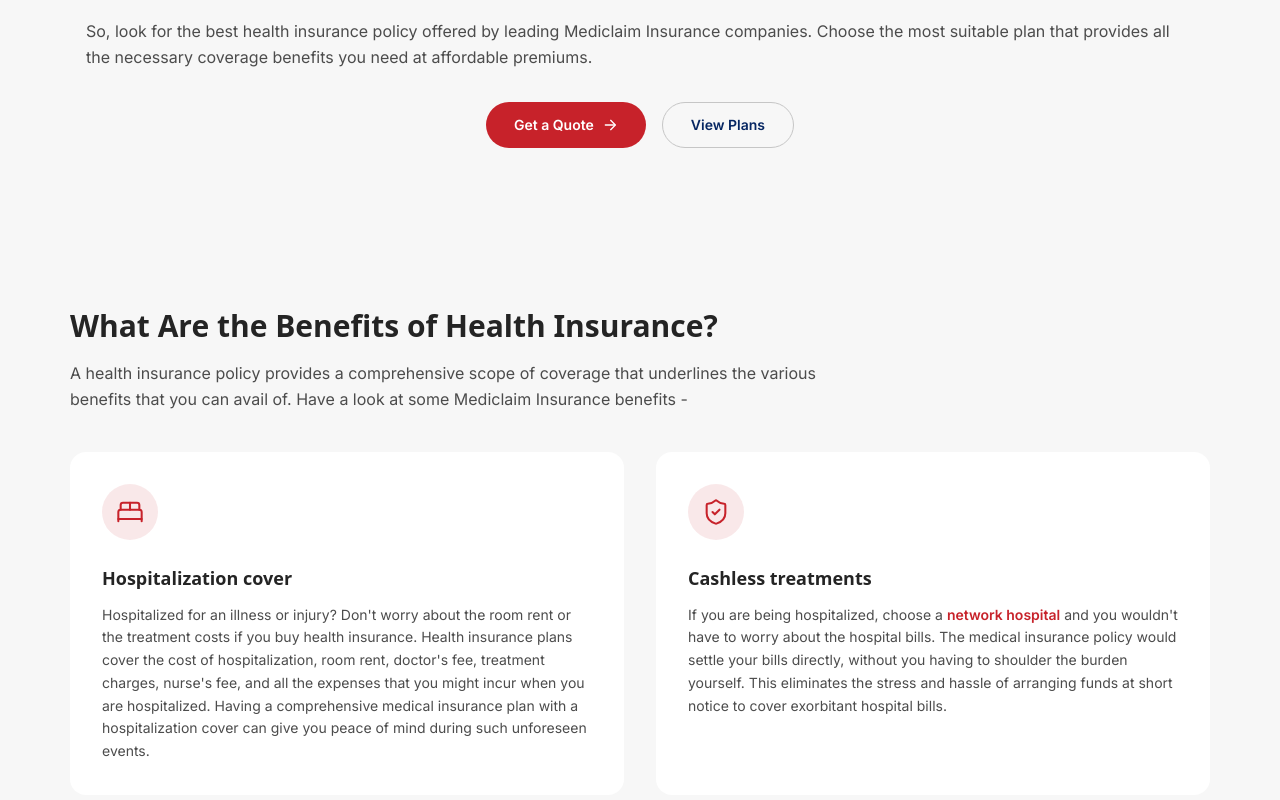
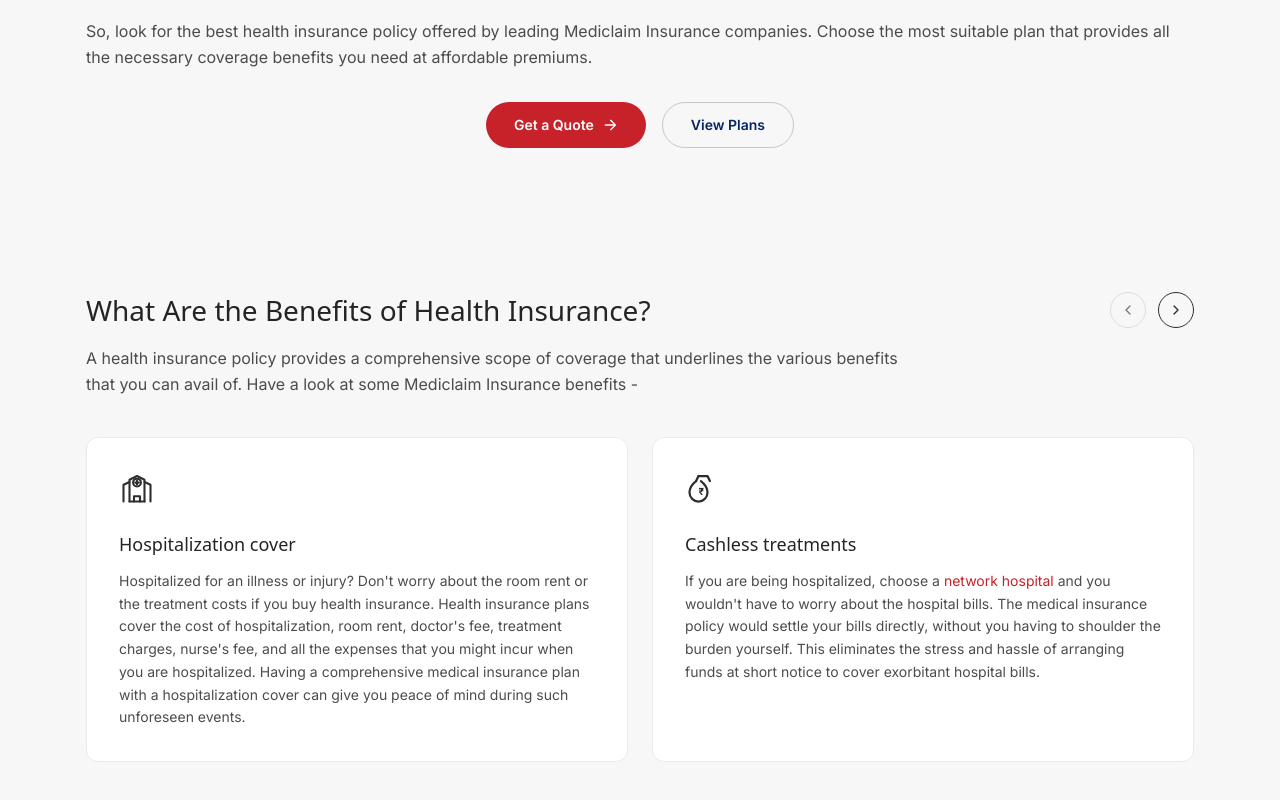
Before and after one commit to Dhamodharan-sw-dev/HLS, a React (Vite) app: page / in a window 1280 px wide. Shown: the part 5473-6273 px from the top of the page. Built offline with nearby package versions, Linux system fonts and the light colour scheme; a web font is replaced by a local one.

Commit message:
Rebuild Benefits from shared design screenshot: correct heading/copy, carousel nav arrows, hand-drawn line icons matching design instead of lucide-react

```diff
--- a/package.json
+++ b/package.json
@@ -10,7 +10,6 @@
     "preview": "vite preview"
   },
   "dependencies": {
-    "lucide-react": "^1.34.0",
     "react": "^19.2.8",
     "react-dom": "^19.2.8"
   },
--- a/src/components/icons.tsx
+++ b/src/components/icons.tsx
@@ -96,6 +96,40 @@ export function HeartIcon(props: IconProps) {
   return (
     <svg {...base} {...props}>
       <path d="M19 14c1.49-1.46 3-3.21 3-5.5A5.5 5.5 0 0 0 16.5 3c-1.76 0-3 .5-4.5 2-1.5-1.5-2.74-2-4.5-2A5.5 5.5 0 0 0 2 8.5c0 2.3 1.5 4.05 3 5.5l6.16 6.16a2 2 0 0 0 2.83 0Z" />
+    </svg>
+  )
+}
+
+export function HospitalBuildingIcon(props: IconProps) {
+  return (
+    <svg {...base} strokeWidth={1.4} {...props}>
+      <path d="M7 21V6.5L12 4l5 2.5V21" />
+      <path d="M7 21h10" />
+      <circle cx="12" cy="8.4" r="2.6" />
+      <path d="M12 7.2v2.4M10.8 8.4h2.4" />
+      <path d="M10 21v-3.5h4V21" />
+      <path d="M3 21V9.8L7 8" />
+      <path d="M21 21V9.8L17 8" />
+    </svg>
+  )
+}
+
+export function MoneyBagIcon(props: IconProps) {
+  return (
+    <svg {...base} strokeWidth={1.5} {...props}>
+      <path d="M9 4h6l1.6 3.4" />
+      <path d="M9 4 7.4 7.4" />
+      <path d="M7.4 7.4C4.4 9.7 3 12.6 3 15a6 6 0 0 0 12 0c0-2.4-1.4-5.3-4.4-7.6" />
+      <text
+        x="9"
+        y="16.5"
+        fontSize="6.5"
+        fontWeight="700"
+        stroke="none"
+        fill="currentColor"
+      >
+        ₹
+      </text>
     </svg>
   )
 }
--- a/src/sections/Benefits.tsx
+++ b/src/sections/Benefits.tsx
@@ -1,59 +1,98 @@
-import { BedDouble, ShieldCheck } from 'lucide-react'
+import { Container } from '../components/Container'
+import {
+  ChevronLeftIcon,
+  ChevronRightIcon,
+  HospitalBuildingIcon,
+  MoneyBagIcon,
+} from '../components/icons'
+
+const benefits = [
+  {
+    icon: HospitalBuildingIcon,
+    title: 'Hospitalization cover',
+    body: (
+      <>
+        Hospitalized for an illness or injury? Don&apos;t worry about the
+        room rent or the treatment costs if you buy health insurance.
+        Health insurance plans cover the cost of hospitalization, room
+        rent, doctor&apos;s fee, treatment charges, nurse&apos;s fee, and
+        all the expenses that you might incur when you are hospitalized.
+        Having a comprehensive medical insurance plan with a
+        hospitalization cover can give you peace of mind during such
+        unforeseen events.
+      </>
+    ),
+  },
+  {
+    icon: MoneyBagIcon,
+    title: 'Cashless treatments',
+    body: (
+      <>
+        If you are being hospitalized, choose a{' '}
+        <a href="#" className="text-brand-red hover:text-brand-red-dark">
+          network hospital
+        </a>{' '}
+        and you wouldn&apos;t have to worry about the hospital bills. The
+        medical insurance policy would settle your bills directly, without
+        you having to shoulder the burden yourself. This eliminates the
+        stress and hassle of arranging funds at short notice to cover
+        exorbitant hospital bills.
+      </>
+    ),
+  },
+]
 
 export default function Benefits() {
   return (
-    <section className="bg-surface-50 py-16 sm:py-20 lg:py-24">
-      <div className="mx-auto max-w-[1140px] px-6 sm:px-10 lg:px-0">
-        <h2 className="font-heading text-2xl font-bold text-ink-800 sm:text-3xl">
+    <section className="bg-surface-50 py-16 sm:py-20">
+      <Container>
+        <div className="flex items-start justify-between gap-6">
+          <div className="max-w-[820px]">
+            <h2 className="font-heading text-2xl text-ink-800 sm:text-[28px]">
               What Are the Benefits of Health Insurance?
             </h2>
-        <p className="mt-4 max-w-[798px] text-sm leading-relaxed text-ink-500 sm:text-base">
+            <p className="mt-4 text-sm leading-relaxed text-ink-500 sm:text-base">
               A health insurance policy provides a comprehensive scope of
-          coverage that underlines the various benefits that you can avail
-          of. Have a look at some Mediclaim Insurance benefits -
-        </p>
-
-        <div className="mt-10 grid grid-cols-1 gap-8 sm:grid-cols-2">
-          <div className="rounded-2xl bg-white p-8">
-            <span className="flex h-14 w-14 items-center justify-center rounded-full bg-brand-red/10 text-brand-red">
-              <BedDouble className="h-7 w-7" strokeWidth={1.75} aria-hidden="true" />
-            </span>
-            <h3 className="mt-6 font-heading text-lg font-bold text-ink-800">
-              Hospitalization cover
-            </h3>
-            <p className="mt-3 text-sm leading-relaxed text-ink-500">
-              Hospitalized for an illness or injury? Don't worry about the
-              room rent or the treatment costs if you buy health insurance.
-              Health insurance plans cover the cost of hospitalization, room
-              rent, doctor's fee, treatment charges, nurse's fee, and all
-              the expenses that you might incur when you are hospitalized.
-              Having a comprehensive medical insurance plan with a
-              hospitalization cover can give you peace of mind during such
-              unforeseen events.
+              coverage that underlines the various benefits that you can
+              avail of. Have a look at some Mediclaim Insurance benefits -
             </p>
           </div>
 
-          <div className="rounded-2xl bg-white p-8">
-            <span className="flex h-14 w-14 items-center justify-center rounded-full bg-brand-red/10 text-brand-red">
-              <ShieldCheck className="h-7 w-7" strokeWidth={1.75} aria-hidden="true" />
-            </span>
-            <h3 className="mt-6 font-heading text-lg font-bold text-ink-800">
-              Cashless treatments
+          <div className="hidden flex-none items-center gap-3 sm:flex">
+            <button
+              type="button"
+              aria-label="Previous"
+              className="grid h-9 w-9 place-items-center rounded-full border border-ink-100 text-ink-400 hover:bg-white"
+            >
+              <ChevronLeftIcon className="h-4 w-4" />
+            </button>
+            <button
+              type="button"
+              aria-label="Next"
+              className="grid h-9 w-9 place-items-center rounded-full border border-ink-700 text-ink-700 hover:bg-white"
+            >
+              <ChevronRightIcon className="h-4 w-4" />
+            </button>
+          </div>
+        </div>
+
+        <div className="mt-10 grid grid-cols-1 gap-6 sm:grid-cols-2">
+          {benefits.map(({ icon: Icon, title, body }) => (
+            <div
+              key={title}
+              className="rounded-xl border border-ink-50 bg-white p-8"
+            >
+              <Icon className="h-9 w-9 text-ink-700" />
+              <h3 className="mt-6 font-heading text-lg text-ink-800">
+                {title}
               </h3>
               <p className="mt-3 text-sm leading-relaxed text-ink-500">
-              If you are being hospitalized, choose a{' '}
-              <a href="#" className="font-semibold text-brand-red hover:text-brand-red-dark">
-                network hospital
-              </a>{' '}
-              and you wouldn't have to worry about the hospital bills. The
-              medical insurance policy would settle your bills directly,
-              without you having to shoulder the burden yourself. This
-              eliminates the stress and hassle of arranging funds at short
-              notice to cover exorbitant hospital bills.
+                {body}
               </p>
             </div>
+          ))}
         </div>
-      </div>
+      </Container>
     </section>
   )
 }
```
Also changed, not shown: 1 other file (tests, documents, lock files or other folders). Lines whose indentation alone changed are shown as unchanged.
